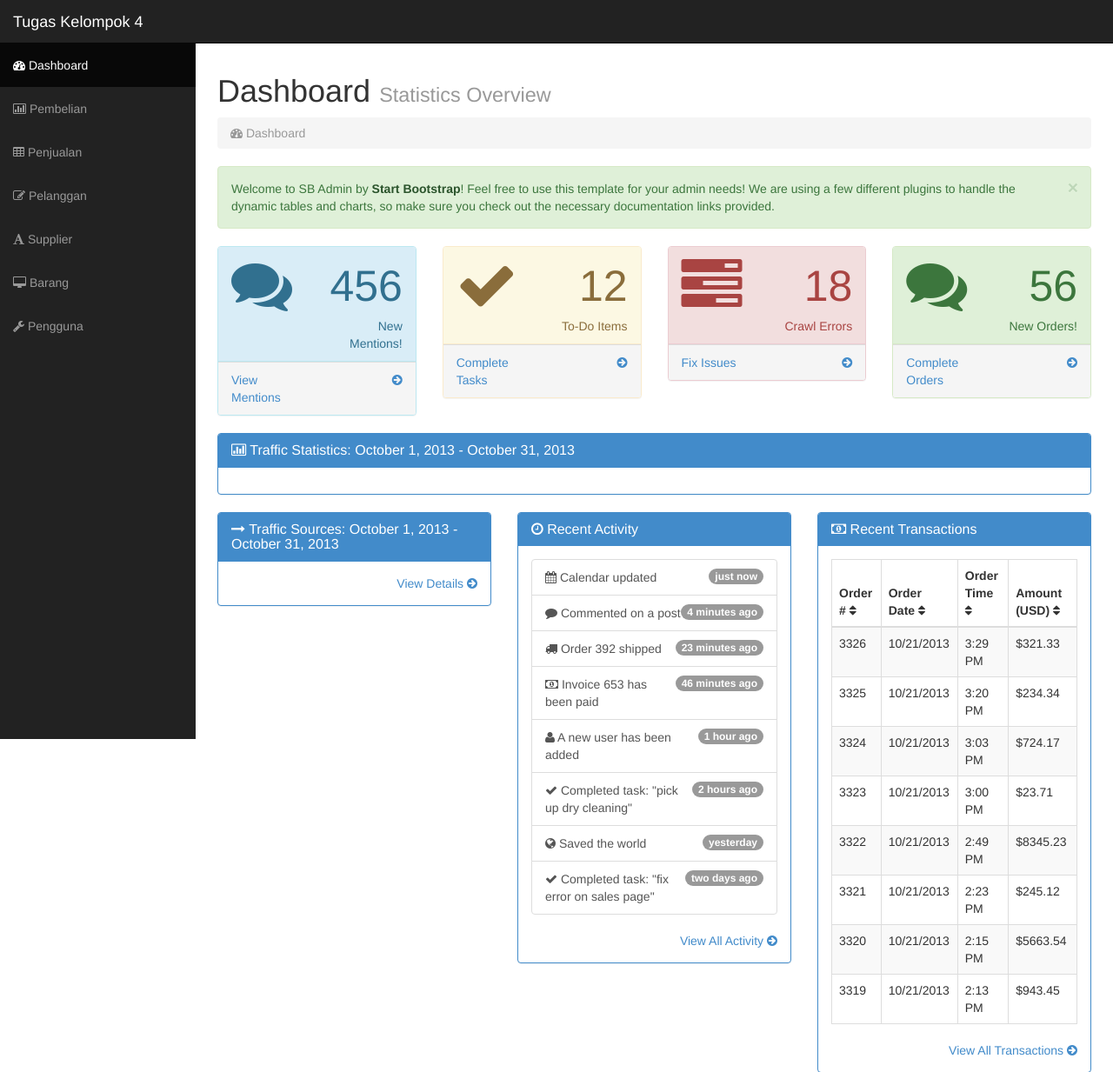
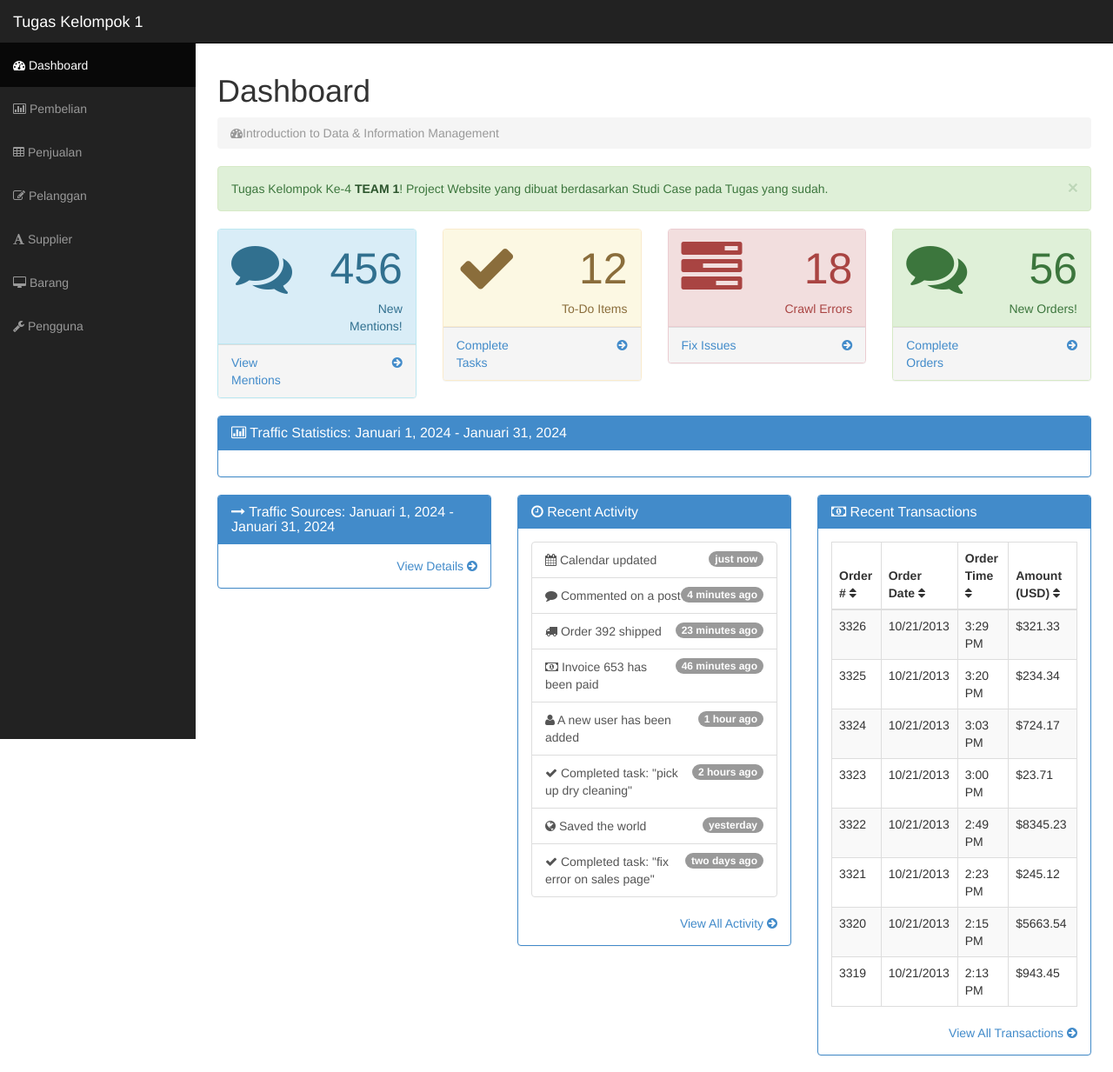
Before and after one commit to cheyoong/TK4_Team-1, a PHP site: page / in a window 1280 px wide. Shown: the top 1233 px of the page at 87% size. Run offline with PHP 8.4, Linux system fonts and the light colour scheme; some libraries are stand-ins or nearby versions.

Commit message:
Add files via upload

```diff
--- a/barang.php
+++ b/barang.php
@@ -36,7 +36,7 @@ require_once 'barang_controller.php';
           <span class="icon-bar"></span>
           <span class="icon-bar"></span>
         </button>
-        <a class="navbar-brand" href="index.php">Tugas Kelompok 4</a>
+        <a class="navbar-brand" href="index.php">Tugas Kelompok 1</a>
       </div>
 
       <!-- Collect the nav links, forms, and other content for toggling -->
@@ -56,7 +56,7 @@ require_once 'barang_controller.php';
 
       <div class="row">
         <div class="col-lg-12">
-          <h1>Forms Barang<small>Enter Your Data</small></h1>
+          <h1>Forms Barang</h1>
           <ol class="breadcrumb">
             <li><a href="index.html"><i class="fa fa-dashboard"></i> Barang</a></li>
             <li class="active"><i class="fa fa-edit"></i> Forms</li>
--- a/index.php
+++ b/index.php
@@ -6,7 +6,7 @@
     <meta name="description" content="">
     <meta name="author" content="">
 
-    <title>Tugas Kelompok 4</title>
+    <title>Tugas Kelompok 1</title>
 
     <!-- Bootstrap core CSS -->
     <link href="css/bootstrap.css" rel="stylesheet">
@@ -32,7 +32,7 @@
             <span class="icon-bar"></span>
             <span class="icon-bar"></span>
           </button>
-          <a class="navbar-brand" href="index.php">Tugas Kelompok 4</a>
+          <a class="navbar-brand" href="index.php">Tugas Kelompok 1</a>
         </div>
 
         <!-- Collect the nav links, forms, and other content for toggling -->
@@ -52,13 +52,13 @@
 
         <div class="row">
           <div class="col-lg-12">
-            <h1>Dashboard <small>Statistics Overview</small></h1>
+            <h1>Dashboard</h1>
             <ol class="breadcrumb">
-              <li class="active"><i class="fa fa-dashboard"></i> Dashboard</li>
+              <li class="active"><i class="fa fa-dashboard"></i>Introduction to Data & Information Management</li>
             </ol>
             <div class="alert alert-success alert-dismissable">
               <button type="button" class="close" data-dismiss="alert" aria-hidden="true">&times;</button>
-              Welcome to SB Admin by <a class="alert-link" href="http://startbootstrap.com">Start Bootstrap</a>! Feel free to use this template for your admin needs! We are using a few different plugins to handle the dynamic tables and charts, so make sure you check out the necessary documentation links provided.
+              Tugas Kelompok Ke-4 <a class="alert-link" href="http://startbootstrap.com">TEAM 1</a>! Project Website yang dibuat berdasarkan Studi Case pada Tugas yang sudah.
             </div>
           </div>
         </div><!-- /.row -->
@@ -178,7 +178,7 @@
           <div class="col-lg-12">
             <div class="panel panel-primary">
               <div class="panel-heading">
-                <h3 class="panel-title"><i class="fa fa-bar-chart-o"></i> Traffic Statistics: October 1, 2013 - October 31, 2013</h3>
+                <h3 class="panel-title"><i class="fa fa-bar-chart-o"></i> Traffic Statistics: Januari 1, 2024 - Januari 31, 2024</h3>
               </div>
               <div class="panel-body">
                 <div id="morris-chart-area"></div>
@@ -191,7 +191,7 @@
           <div class="col-lg-4">
             <div class="panel panel-primary">
               <div class="panel-heading">
-                <h3 class="panel-title"><i class="fa fa-long-arrow-right"></i> Traffic Sources: October 1, 2013 - October 31, 2013</h3>
+                <h3 class="panel-title"><i class="fa fa-long-arrow-right"></i> Traffic Sources: Januari 1, 2024 - Januari 31, 2024</h3>
               </div>
               <div class="panel-body">
                 <div id="morris-chart-donut"></div>
--- a/pelanggan.php
+++ b/pelanggan.php
@@ -36,7 +36,7 @@ require_once 'pelanggan_controller.php';
           <span class="icon-bar"></span>
           <span class="icon-bar"></span>
         </button>
-        <a class="navbar-brand" href="index.php">Tugas Kelompok 4</a>
+        <a class="navbar-brand" href="index.php">Tugas Kelompok 1</a>
       </div>
 
       <!-- Collect the nav links, forms, and other content for toggling -->
@@ -56,10 +56,10 @@ require_once 'pelanggan_controller.php';
 
       <div class="row">
         <div class="col-lg-12">
-          <h1>Forms Pelanggan<small>Enter Your Data</small></h1>
+          <h1>Forms Pelanggan</h1>
           <ol class="breadcrumb">
             <li><a href="index.html"><i class="fa fa-dashboard"></i> Pelanggan</a></li>
-            <li class="active"><i class="fa fa-edit"></i> Forms</li>
+            <li class="active"><i class="fa fa-edit"></i>Forms</li>
           </ol>
         </div><!-- /.row -->
 
--- a/pembelian.php
+++ b/pembelian.php
@@ -36,7 +36,7 @@ require_once 'pembelian_controller.php';
           <span class="icon-bar"></span>
           <span class="icon-bar"></span>
         </button>
-        <a class="navbar-brand" href="index.php">Tugas Kelompok 4</a>
+        <a class="navbar-brand" href="index.php">Tugas Kelompok 1</a>
       </div>
 
       <!-- Collect the nav links, forms, and other content for toggling -->
@@ -56,7 +56,7 @@ require_once 'pembelian_controller.php';
 
       <div class="row">
         <div class="col-lg-12">
-          <h1>Forms Pembelians<small>Enter Your Data</small></h1>
+          <h1>Forms Pembelian</h1>
           <ol class="breadcrumb">
             <li><a href="index.html"><i class="fa fa-dashboard"></i> Pembelian</a></li>
             <li class="active"><i class="fa fa-edit"></i> Forms</li>
--- a/pengguna.php
+++ b/pengguna.php
@@ -36,7 +36,7 @@ require_once 'pengguna_controller.php';
           <span class="icon-bar"></span>
           <span class="icon-bar"></span>
         </button>
-        <a class="navbar-brand" href="index.php">Tugas Kelompok 4</a>
+        <a class="navbar-brand" href="index.php">Tugas Kelompok 1</a>
       </div>
 
       <!-- Collect the nav links, forms, and other content for toggling -->
@@ -56,7 +56,7 @@ require_once 'pengguna_controller.php';
 
       <div class="row">
         <div class="col-lg-12">
-          <h1>Forms Pengguna<small>Enter Your Data</small></h1>
+          <h1>Forms Pengguna</h1>
           <ol class="breadcrumb">
             <li><a href="index.html"><i class="fa fa-dashboard"></i> Barang</a></li>
             <li class="active"><i class="fa fa-edit"></i> Forms</li>
--- a/penjualan.php
+++ b/penjualan.php
@@ -36,7 +36,7 @@ require_once 'penjualan_controller.php';
           <span class="icon-bar"></span>
           <span class="icon-bar"></span>
         </button>
-        <a class="navbar-brand" href="index.php">Tugas Kelompok 4</a>
+        <a class="navbar-brand" href="index.php">Tugas Kelompok 1</a>
       </div>
 
       <!-- Collect the nav links, forms, and other content for toggling -->
@@ -56,7 +56,7 @@ require_once 'penjualan_controller.php';
 
       <div class="row">
         <div class="col-lg-12">
-          <h1>Forms Penjualan<small>Enter Your Data</small></h1>
+          <h1>Forms Penjualan</h1>
           <ol class="breadcrumb">
             <li><a href="index.html"><i class="fa fa-dashboard"></i> Penjualan</a></li>
             <li class="active"><i class="fa fa-edit"></i> Forms</li>
--- a/supplier.php
+++ b/supplier.php
@@ -36,7 +36,7 @@ require_once 'supplier_controller.php';
           <span class="icon-bar"></span>
           <span class="icon-bar"></span>
         </button>
-        <a class="navbar-brand" href="index.php">Tugas Kelompok 4</a>
+        <a class="navbar-brand" href="index.php">Tugas Kelompok 1</a>
       </div>
 
       <!-- Collect the nav links, forms, and other content for toggling -->
@@ -56,7 +56,7 @@ require_once 'supplier_controller.php';
 
       <div class="row">
         <div class="col-lg-12">
-          <h1>Forms Supplier<small>Enter Your Data</small></h1>
+          <h1>Forms Supplier</h1>
           <ol class="breadcrumb">
             <li><a href="index.html"><i class="fa fa-dashboard"></i> Supplier</a></li>
             <li class="active"><i class="fa fa-edit"></i> Forms</li>
```
